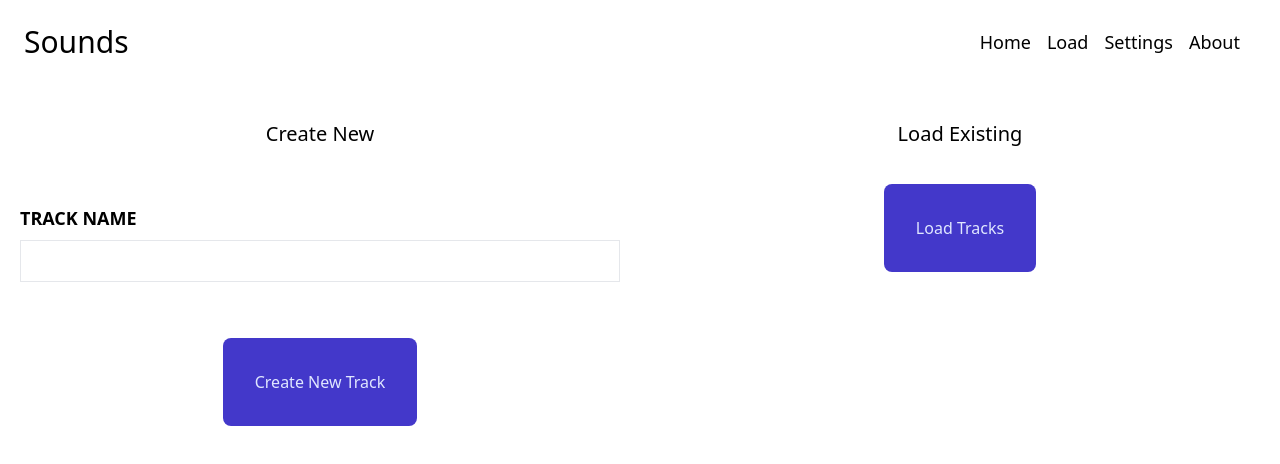
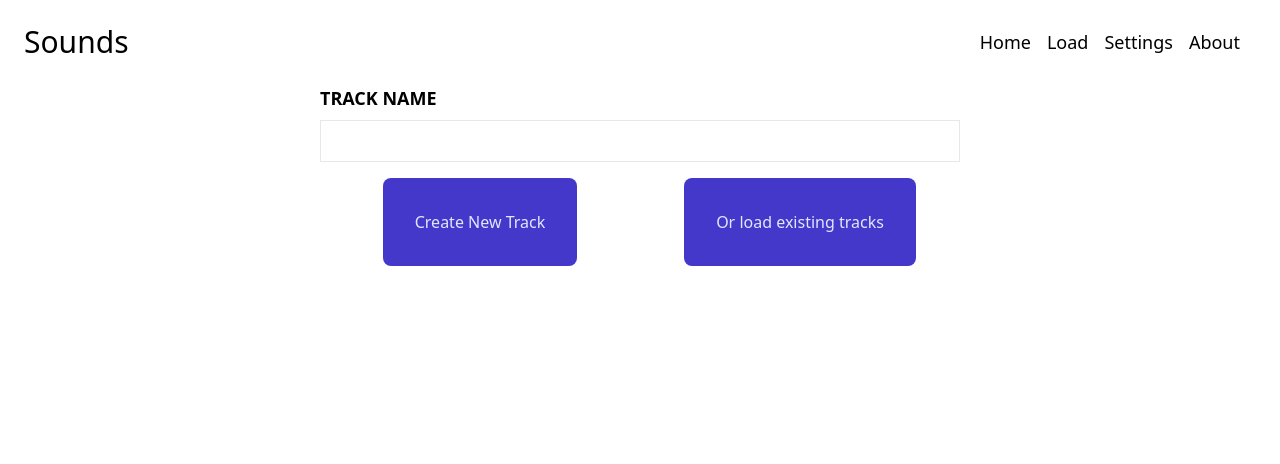
Before and after one commit to pigilwin/auditory, a React (Create React App) app: page / in a window 1280 px wide. Both pictures are taken after a click on the button "Lets Begin". Shown: the top 464 px of the page. Built offline with nearby package versions, Linux system fonts and the light colour scheme.

Commit message:
Sorting out ui

```diff
--- a/src/builder/begin.tsx
+++ b/src/builder/begin.tsx
@@ -1,6 +1,5 @@
-import { Button } from "../components/Buttons"
+import { Button } from "../components/Buttons";
 import { TextSingleLineInput } from "../components/Inputs";
-import { PanelTitle } from "../components/Panel"
 
 export const Begin = (): JSX.Element => {
 
@@ -17,24 +16,14 @@ export const Begin = (): JSX.Element => {
     };
 
     return (
-        <div className="container mx-auto flex flex-wrap overflow-hidden">
-            <div className="w-1/2 flex flex-col">
-                <div className="w-full p-5">
-                    <PanelTitle title="Create New"/>
-                </div>
-                <div className="w-full p-5">
-                    <TextSingleLineInput id="track-name" title="Track Name" onKeyUp={saveTrackNameHandler}/>
-                </div>
-                <div className="w-full text-center p-5">
+        <div className="container mx-auto flex flex-col w-1/2">
+            <TextSingleLineInput id="track-name" title="Track Name" onKeyUp={saveTrackNameHandler}/>
+            <div className="flex flex-row">
+                <div className="w-1/2 text-center">
                     <Button id="create-new-track" title="Create New Track" onClick={createNewTrackClickHandler}/>
                 </div>
-            </div>
-            <div className="w-1/2 flex flex-col">
-                <div className="w-full p-5">
-                    <PanelTitle title="Load Existing"/>
-                </div>
-                <div className="w-full text-center">
-                    <Button id="load-tracks" title="Load Tracks" onClick={loadExistingTracksClickHandler}/>
+                <div className="w-1/2 text-center">
+                    <Button id="load-tracks" title="Or load existing tracks" onClick={loadExistingTracksClickHandler}/>
                 </div>
             </div>
         </div>
```
